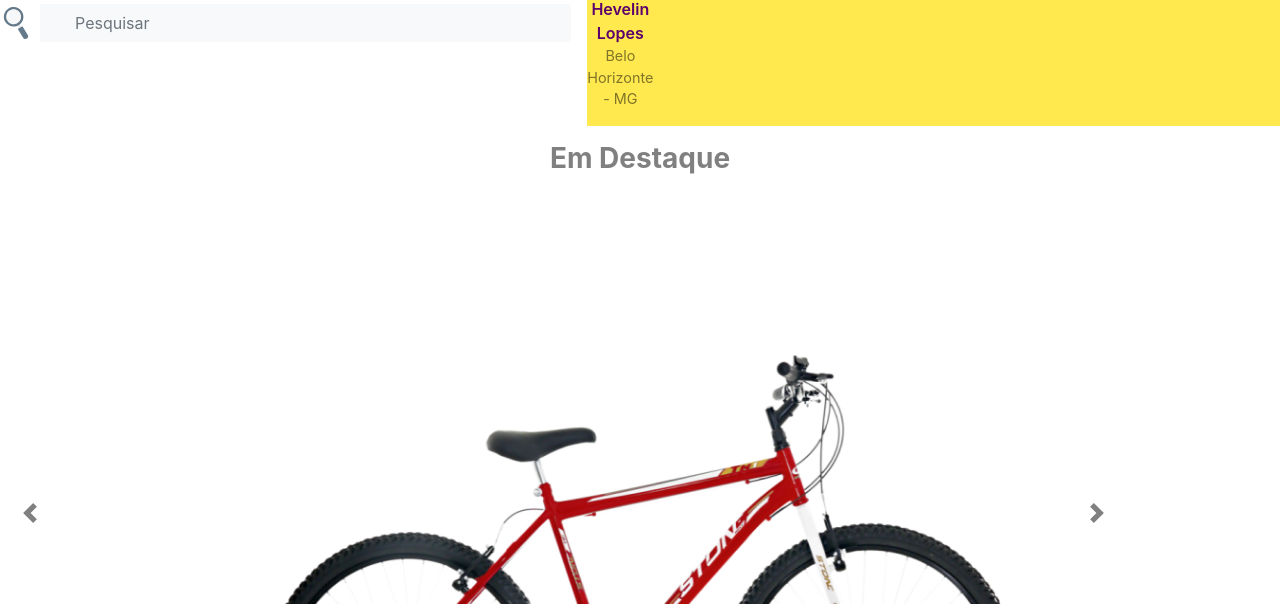
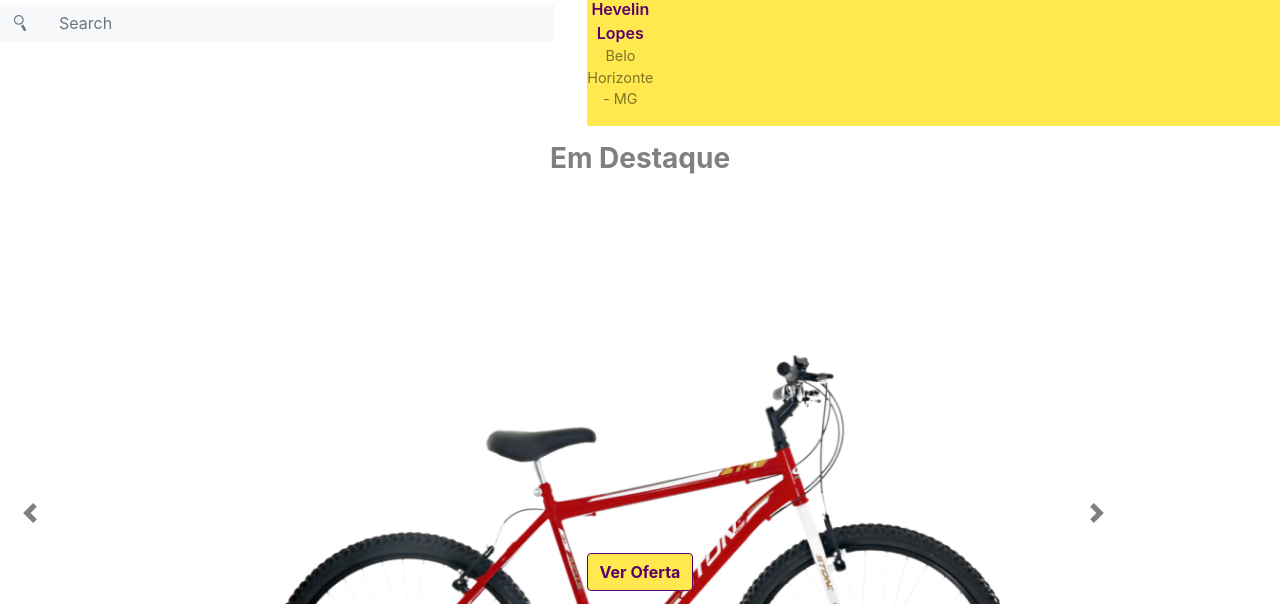
Before and after one commit to tibasoliver/The-Big-Boss, a plain HTML site: page home.html in a window 1280 px wide. Shown: the part 159-763 px from the top of the page. Drawn offline with nearby package versions, Linux system fonts and the light colour scheme.

Commit message:
barra de pesquisa

```diff
--- a/home.html
+++ b/home.html
@@ -3,7 +3,7 @@
 
 <head>
     <meta name="viewport" content="width=device-width, initial-scale=1.0">
-    <link rel="stylesheet" type="text/css" href="/src/css/styles.css">
+    <link rel="stylesheet" type="text/css" href="./src/css/styles.css">
     <link rel="stylesheet" href="https://stackpath.bootstrapcdn.com/bootstrap/4.4.1/css/bootstrap.min.css"
         integrity="sha384-Vkoo8x4CGsO3+Hhxv8T/Q5PaXtkKtu6ug5TOeNV6gBiFeWPGFN9MuhOf23Q9Ifjh" crossorigin="anonymous">
 </head>
@@ -21,13 +21,15 @@
             <span class="navbar-toggler-icon"></span>
         </button>
         <div class="input-group md-form form-sm form-1 pl-0" style="width: 80%; padding: .5rem 1rem;">
+            <div class="input-group md-form form-sm form-1 pl-0" style="width: 100%; padding: .5rem 1rem;">
                 <div class="input-group-prepend">
-                <img src="src/img/search.svg" style="height: auto; width: 2rem; margin-right: 0.5rem;" alt="">
-                <span class="input-group-text" id="basic-text1" style="border: 0; background: #f8f9fa;"><i
-                        class="fa fa-search" aria-hidden="true"></i></span>
+                    <span class="input-group-text" id="basic-text1" style="border: 0; background: #f8f9fa;"><img
+                            src="src/img/search.svg" style="height: 1rem; width: 1rem; margin-right: 0.5rem;"
+                            alt="Lupa"></span>
                 </div>
-            <input class="form-control my-0 py-1" type="text" placeholder="Pesquisar" aria-label="Search"
+                <input class="form-control my-0 py-1" type="text" placeholder="Search" aria-label="Search"
                     style="border: 0; background: #f8f9fa;">
+            </div>
         </div>
 
 
@@ -81,14 +83,15 @@
             </div>
             <div class="col-8 flip-card">
                 <a style="outline: 0; text-decoration: none;" href="produto.html" id="button">
-                    <div class="flip-card-inner" id="card-fliping">
+                    <div class="flip-card-inner" id="card-fliping" style="height: 350px">
                         <div class="flip-card-front">
-                            <img id="img-product" class="rounded mx-auto d-block" style="margin-top: 1rem; margin-bottom: 1rem;">
+                            <img id="img-product" class="rounded mx-auto d-block"
+                                style="margin-top: 1rem; margin-bottom: 1rem;">
                             <h5 class="title-two" id="title"></h5>
                             <h5 class="title-two" id="price"></h5>
                         </div>
                     </div>
-                    <div class="col-12 text-center" style="margin-top: 1rem;">
+                    <div class="col-12 text-center">
                         <div class="btn btn-yellow">Ver Oferta</div>
                     </div>
                 </a>
```
Also changed, not shown: compra.html (+10 -8 lines), login.html (+1 -1 lines), produto.html (+9 -7 lines). Lines whose indentation alone changed are shown as unchanged.
